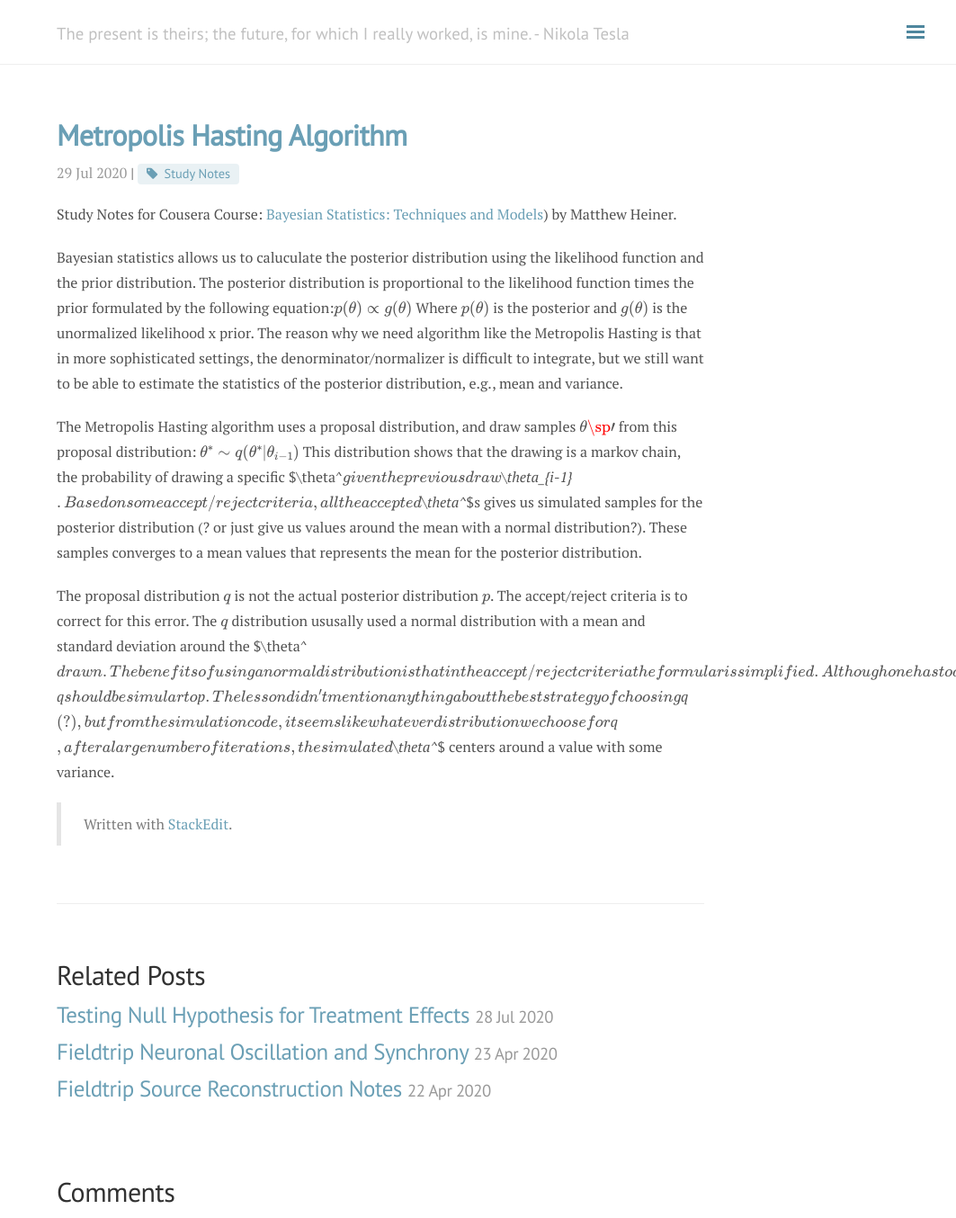
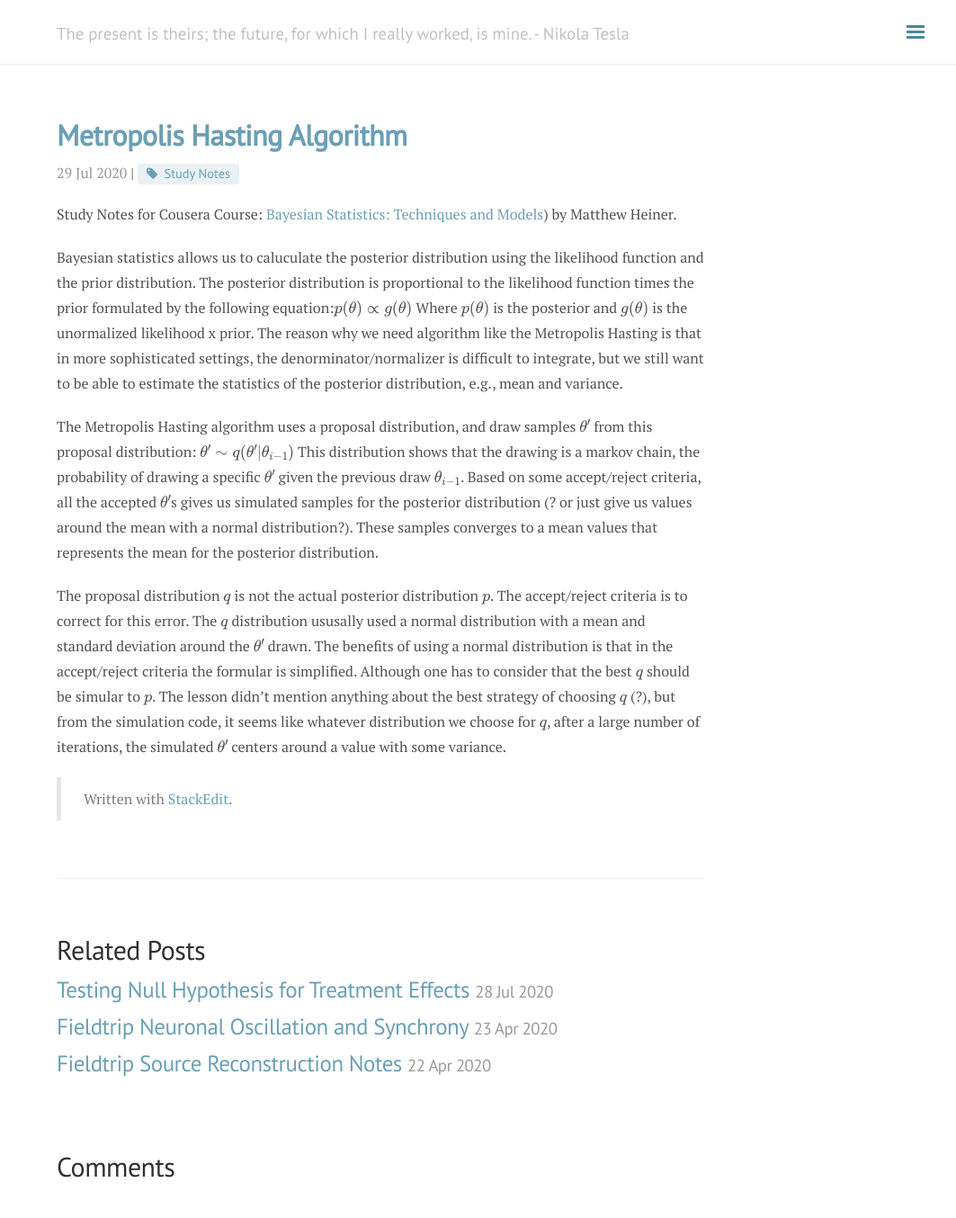
Before and after one commit to andylikescodes/andylikescodes.github.io, a Jekyll site: the page built from _posts/2020-07-29-Metropolis-Hasting-Algorithm.md, in a window 1280 px wide and 1354 px high. Shown: the whole window at 90% size, without its empty margins (217-1280 px from the left). Built offline with Jekyll 4.4.1, drawn with Linux system fonts in a browser that asks for light colours; nearby versions of some CDN libraries; formulas are drawn with MathJax 3; comment, search, counter and statistics services are not loaded.

Commit message:
_posts/2020-07-29-Metropolis-Hasting-Algorithm.md updated from https://stackedit.io/

```diff
--- a/_posts/2020-07-29-Metropolis-Hasting-Algorithm.md
+++ b/_posts/2020-07-29-Metropolis-Hasting-Algorithm.md
@@ -9,16 +9,17 @@ Study Notes for Cousera Course: [Bayesian Statistics: Techniques and Models](htt
 
 Bayesian statistics allows us to caluculate the posterior distribution using the likelihood function and the prior distribution. The posterior distribution is proportional to the likelihood function times the prior formulated by the following equation:$$p(\theta) \propto g(\theta)$$ Where $p(\theta)$ is the posterior and $g(\theta)$ is the unormalized likelihood x prior. The reason why we need algorithm like the Metropolis Hasting is that in more sophisticated settings, the denorminator/normalizer is difficult to integrate, but we still want to be able to estimate the statistics of the posterior distribution, e.g., mean and variance.
 
-The Metropolis Hasting algorithm uses a proposal distribution, and draw samples $\theta\sp{\prime}$ from this proposal distribution:
-$$\theta^* \sim q(\theta^*|\theta_{i-1})$$
-This distribution shows that the drawing is a markov chain, the probability of drawing a specific $\theta^*$ given the previous draw $\theta_{i-1}$. Based on some accept/reject criteria, all the accepted $\theta^*$s gives us simulated samples for the posterior distribution (? or just give us values around the mean with a normal distribution?). These samples converges to a mean values that represents the mean for the posterior distribution.
+The Metropolis Hasting algorithm uses a proposal distribution, and draw samples $\theta^\prime$ from this proposal distribution:
+$$\theta^\prime \sim q(\theta^\prime|\theta_{i-1})$$
+This distribution shows that the drawing is a markov chain, the probability of drawing a specific $\theta^\prime$ given the previous draw $\theta_{i-1}$. Based on some accept/reject criteria, all the accepted $\theta^\prime$s gives us simulated samples for the posterior distribution (? or just give us values around the mean with a normal distribution?). These samples converges to a mean values that represents the mean for the posterior distribution.
 
-The proposal distribution $q$ is not the actual posterior distribution $p$. The accept/reject criteria is to correct for this error. The $q$ distribution ususally used a normal distribution with a mean and standard deviation around the $\theta^*$ drawn. The benefits of using a normal distribution is that in the accept/reject criteria the formular is simplified. Although one has to consider that the best $q$ should be simular to $p$. The lesson didn't mention anything about the best strategy of choosing $q$ (?), but from the simulation code, it seems like whatever distribution we choose for $q$, after a large number of iterations, the simulated $\theta^*$ centers around a value with some variance.
+The proposal distribution $q$ is not the actual posterior distribution $p$. The accept/reject criteria is to correct for this error. The $q$ distribution ususally used a normal distribution with a mean and standard deviation around the $\theta^\prime$ drawn. The benefits of using a normal distribution is that in the accept/reject criteria the formular is simplified. Although one has to consider that the best $q$ should be simular to $p$. The lesson didn't mention anything about the best strategy of choosing $q$ (?), but from the simulation code, it seems like whatever distribution we choose for $q$, after a large number of iterations, the simulated $\theta^\prime$ centers around a value with some variance.
 
 
 > Written with [StackEdit](https://stackedit.io/).
 <!--stackedit_data:
-eyJoaXN0b3J5IjpbMTA4MDIyNzMxMCwtMjA2NzU5Njg2OCwtOT
-k1NTEwOTY4LC0xOTY5NTgwODU4LDk5ODIxNjU1NSwtMTg2NDk3
-NDc5NiwtMTg2NDk3NDc5NiwtMjUzMDY3ODAyXX0=
+eyJoaXN0b3J5IjpbMTA3MjU0Mjg5LDEwODAyMjczMTAsLTIwNj
+c1OTY4NjgsLTk5NTUxMDk2OCwtMTk2OTU4MDg1OCw5OTgyMTY1
+NTUsLTE4NjQ5NzQ3OTYsLTE4NjQ5NzQ3OTYsLTI1MzA2NzgwMl
+19
 -->
```
